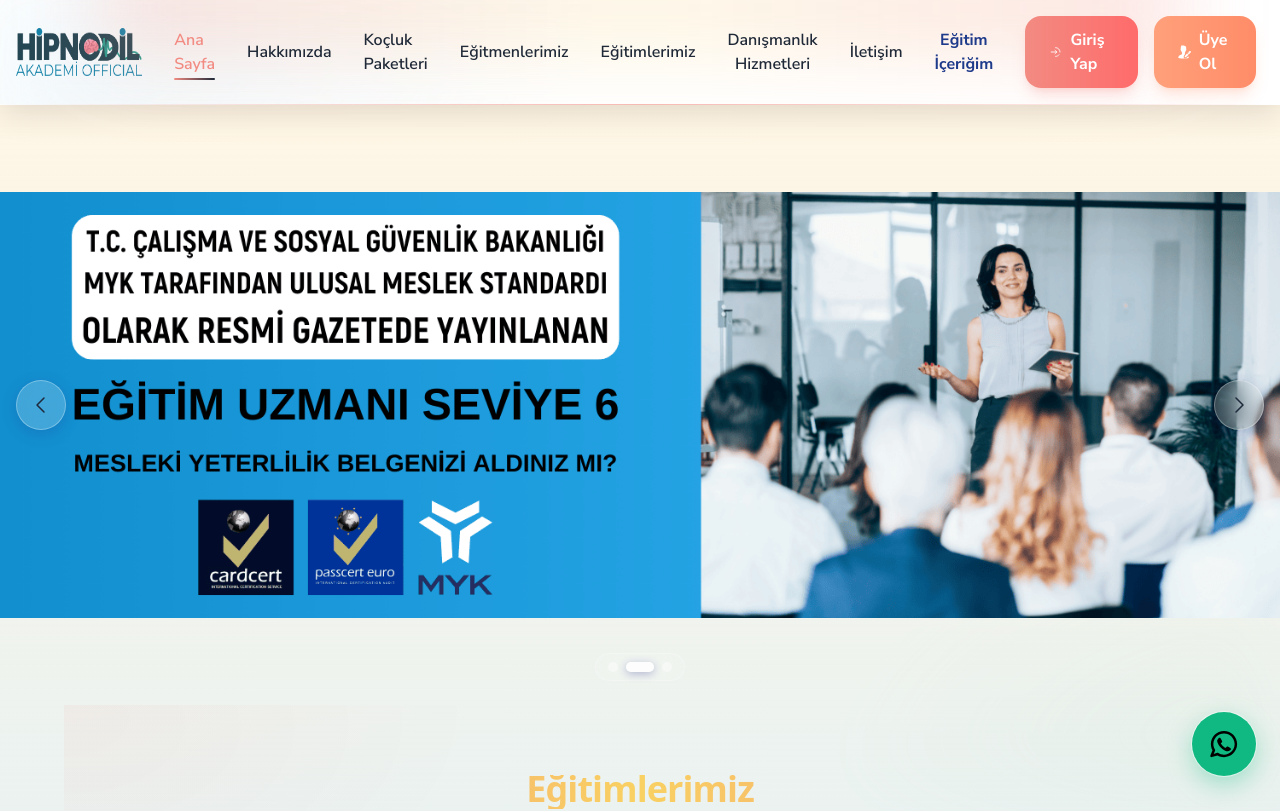
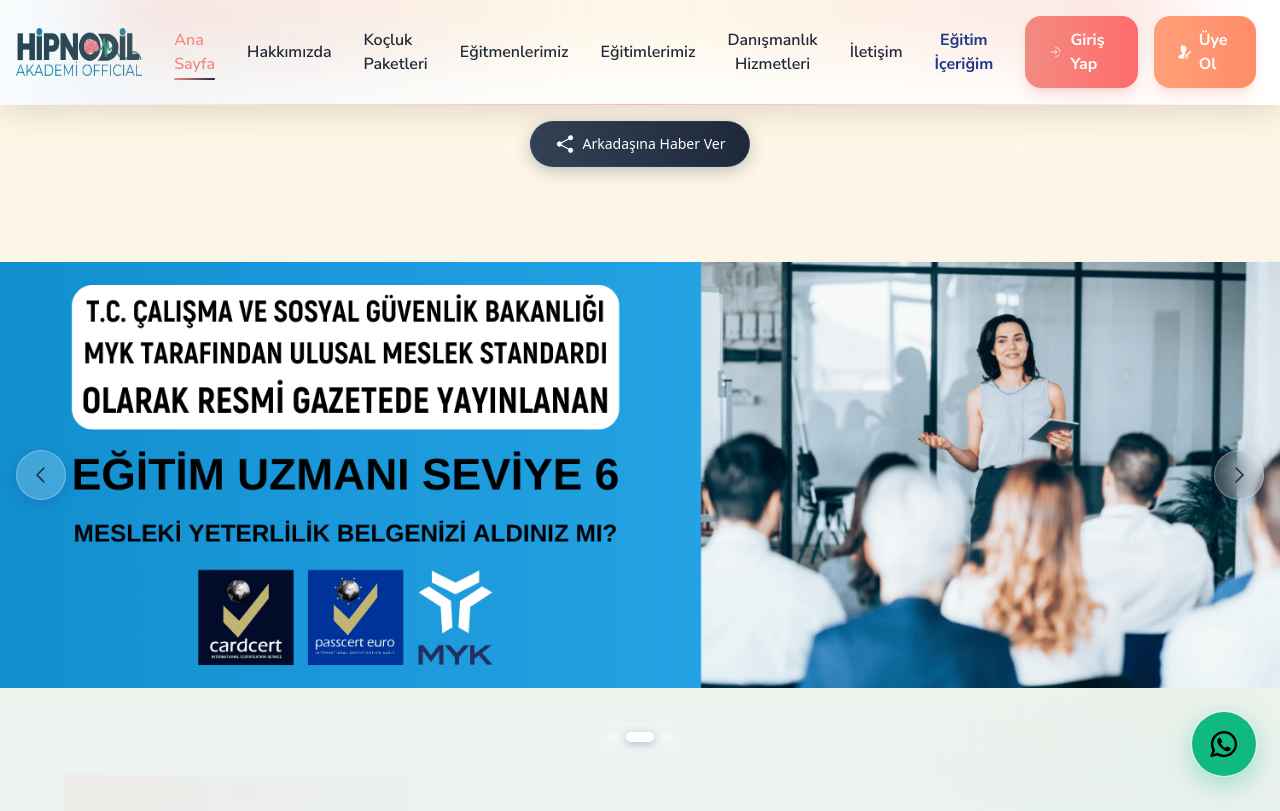
Before and after one commit to tetik-mehmet/hipnodil-akademi, a Next.js app: page / in a window 1280 px wide. Shown: the top 811 px of the page. Built offline with nearby package versions, Linux system fonts and the light colour scheme.

Commit message:
paylaş butonu eklendi

```diff
--- a/app/page.js
+++ b/app/page.js
@@ -41,6 +41,38 @@
 
 export default function Home() {
   const slides = ["/slider/bir.png", "/slider/iki.png", "/slider/uc.png"];
+
+  const handleShare = async () => {
+    const url = window.location.href;
+    const text = "Hipnodil Akademi - Profesyonel Koçluk Eğitimleri";
+
+    if (navigator.share) {
+      try {
+        await navigator.share({
+          title: "Hipnodil Akademi",
+          text: text,
+          url: url,
+        });
+      } catch (err) {
+        console.log("Paylaşım iptal edildi");
+      }
+    } else {
+      // Fallback: URL'yi panoya kopyala
+      try {
+        await navigator.clipboard.writeText(url);
+        alert("Link panoya kopyalandı!");
+      } catch (err) {
+        // Fallback: textarea ile kopyala
+        const textArea = document.createElement("textarea");
+        textArea.value = url;
+        document.body.appendChild(textArea);
+        textArea.select();
+        document.execCommand("copy");
+        document.body.removeChild(textArea);
+        alert("Link panoya kopyalandı!");
+      }
+    }
+  };
 
   const programs = [
     {
@@ -89,6 +121,30 @@
     <div className="font-sans min-h-screen text-slate-800 bg-gradient-to-b from-[#FFF6E5] via-[#BBDCE5]/40 to-[#A8D5BA]/40">
       {/* soft, airy blurred background overlay */}
       <div className="pointer-events-none fixed inset-0 -z-10 blur-2xl opacity-70 [background-image:radial-gradient(1000px_600px_at_0%_0%,rgba(187,220,229,0.35),transparent_60%),radial-gradient(800px_500px_at_100%_100%,rgba(168,213,186,0.35),transparent_60%)]" />
+
+      {/* Paylaş Butonu - Header'ın hemen altında */}
+      <div className="relative z-10 mx-auto max-w-6xl px-4 sm:px-6 pt-4 pb-2">
+        <div className="flex justify-center">
+          <button
+            onClick={handleShare}
+            className="inline-flex items-center gap-2 rounded-full bg-gradient-to-r from-slate-700 to-slate-800 hover:from-slate-600 hover:to-slate-700 text-white px-6 py-3 text-sm font-medium shadow-[0_4px_16px_rgba(51,65,85,0.3)] hover:shadow-[0_8px_24px_rgba(51,65,85,0.4)] transition-all duration-300 focus:outline-none focus:ring-2 focus:ring-white/50 backdrop-blur-sm border border-slate-600/30"
+          >
+            <svg
+              xmlns="http://www.w3.org/2000/svg"
+              viewBox="0 0 24 24"
+              fill="currentColor"
+              className="w-5 h-5"
+            >
+              <path
+                fillRule="evenodd"
+                d="M15.75 4.5a3 3 0 1 1 .825 2.066l-8.421 4.679a3.002 3.002 0 0 1 0 1.51l8.421 4.679a3 3 0 1 1-.729 1.31l-8.421-4.678a3 3 0 1 1 0-4.132l8.421-4.679a3 3 0 0 1-.096-.755Z"
+                clipRule="evenodd"
+              />
+            </svg>
+            Arkadaşına Haber Ver
+          </button>
+        </div>
+      </div>
 
       <div
         className="relative w-full h-[70vh] sm:h-[75vh] md:h-[75vh] overflow-hidden"
```
